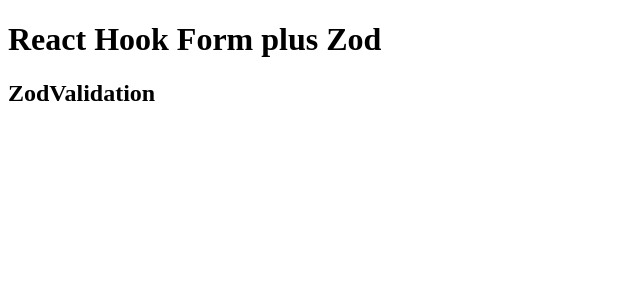
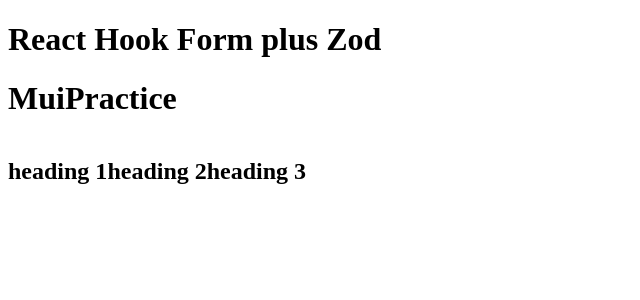
Before and after one commit to sumitsasidharan/react-hook-form-zod-tuts, a React (Vite) app: page / in a window 1280 px wide. Shown: the top 300 px of the page, without its empty margins (0-640 px from the left). Built offline with nearby package versions, Linux system fonts and the light colour scheme.

Commit message:
updated mui

```diff
--- a/package.json
+++ b/package.json
@@ -10,7 +10,10 @@
     "preview": "vite preview"
   },
   "dependencies": {
+    "@emotion/react": "^11.14.0",
+    "@emotion/styled": "^11.14.1",
     "@hookform/resolvers": "^5.2.1",
+    "@mui/material": "^7.3.1",
     "react": "^19.1.1",
     "react-dom": "^19.1.1",
     "react-hook-form": "^7.62.0",
--- a/src/App.tsx
+++ b/src/App.tsx
@@ -1,12 +1,14 @@
 // import ReactHookFormCosden from './components/ReactHookFormCosden';
-import ZodValidation from './components/ReactHookFormCosden/ZodValidation';
+// import ZodValidation from './components/ReactHookFormCosden/ZodValidation';
+import MuiPractice from "./components/MuiPractice/MuiPractice";
 
 function App() {
   return (
     <>
       <h1>React Hook Form plus Zod</h1>
       {/* <ReactHookFormCosden /> */}
-      <ZodValidation />
+      {/* <ZodValidation /> */}
+      <MuiPractice />
     </>
   );
 }
--- /dev/null
+++ b/src/components/MuiPractice/MuiPractice.tsx
@@ -0,0 +1,32 @@
+import Box from '@mui/material/Box';
+
+
+const MuiPractice = () => {
+  return (
+    <div>
+      <h1>MuiPractice</h1>
+
+      <Box sx={{
+        display: 'flex',
+        flexDirection: {
+          xs: 'column',
+          sm: 'row'
+        },
+        alignItems: {
+          xs: 'center',
+          sm: 'start'
+        },
+        py: {
+          xs: '0px',
+          ls: '1rem'
+        },
+      }} >
+        <h2>heading 1</h2>
+        <h2>heading 2</h2>
+        <h2>heading 3</h2>
+      </Box>
+    </div>
+  )
+}
+
+export default MuiPractice
```
Also changed, not shown: 1 other file (tests, documents, lock files or other folders).
